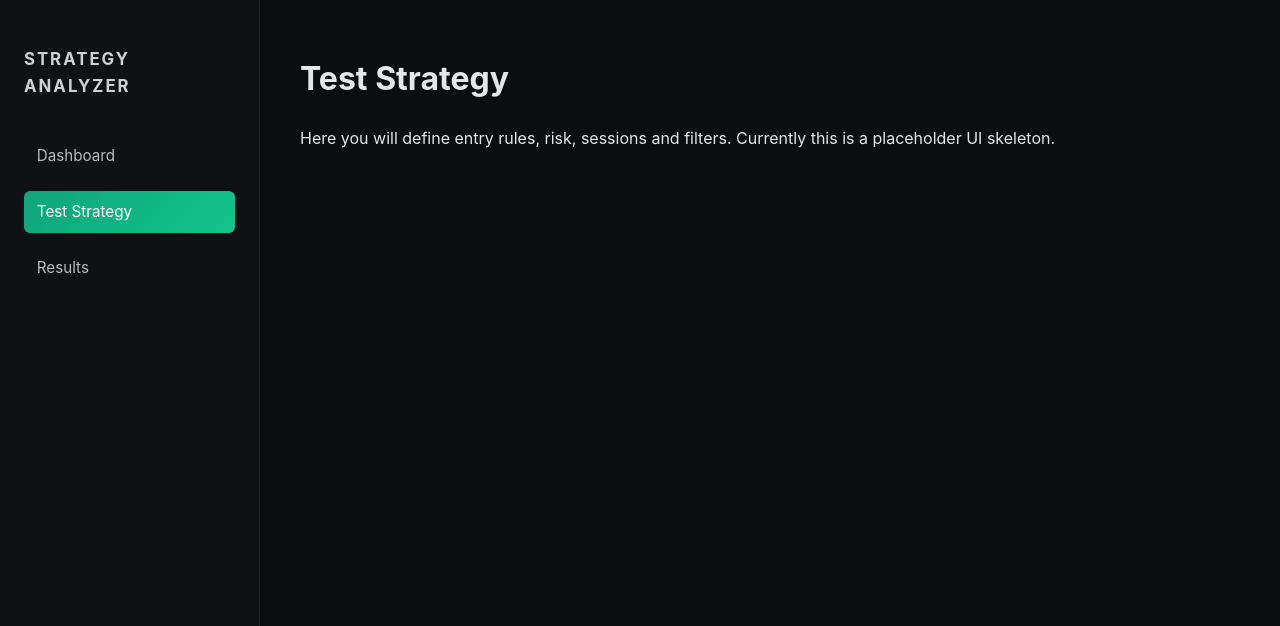
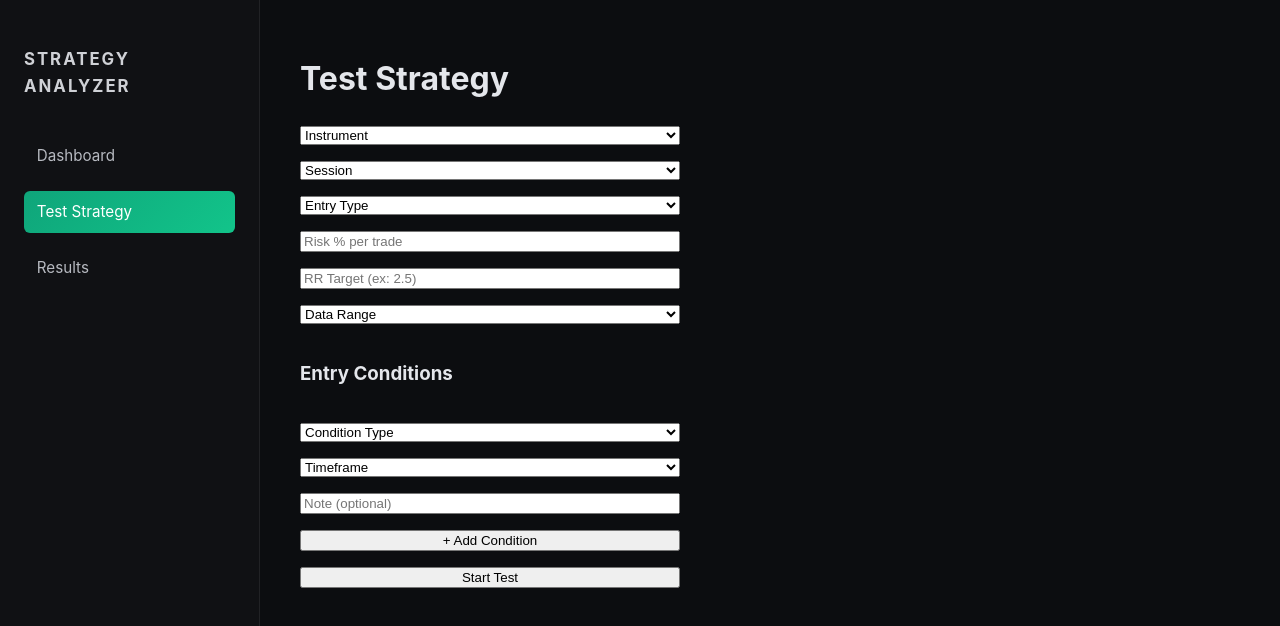
Before and after one commit to niv223/strategy-analyzer1, a React (Vite) app: page /app/test in a window 1280 px wide. Shown: the top 626 px of the page. Built offline with nearby package versions, Linux system fonts and the light colour scheme.

Commit message:
Update TestStrategy.jsx

```diff
--- a/src/pages/TestStrategy.jsx
+++ b/src/pages/TestStrategy.jsx
@@ -1,11 +1,132 @@
+import { useState } from "react";
+
 export default function TestStrategy() {
+  const [form, setForm] = useState({
+    instrument: "",
+    session: "",
+    entryType: "",
+    risk: "",
+    rr: "",
+    range: "",
+    conditions: []
+  });
+
+  const update = (key, val) =>
+    setForm((prev) => ({ ...prev, [key]: val }));
+
+  // temp state to add rule
+  const [newCond, setNewCond] = useState({
+    type: "",
+    tf: "",
+    note: ""
+  });
+
+  const addCondition = () => {
+    if (!newCond.type || !newCond.tf) return;
+    setForm((prev) => ({
+      ...prev,
+      conditions: [...prev.conditions, newCond]
+    }));
+    setNewCond({ type: "", tf: "", note: "" });
+  };
+
+  const handleSubmit = (e) => {
+    e.preventDefault();
+    console.log("Strategy Params:", form);
+  };
+
   return (
     <div>
       <h1>Test Strategy</h1>
-      <p>
-        Here you will define entry rules, risk, sessions and filters.
-        Currently this is a placeholder UI skeleton.
-      </p>
+
+      {/* MAIN PARAMS FORM */}
+      <form onSubmit={handleSubmit} style={{ display: "grid", gap: "1rem", maxWidth: "380px" }}>
+
+        <select onChange={(e) => update("instrument", e.target.value)}>
+          <option value="">Instrument</option>
+          <option>EURUSD</option>
+          <option>GBPUSD</option>
+          <option>XAUUSD</option>
+          <option>US100</option>
+        </select>
+
+        <select onChange={(e) => update("session", e.target.value)}>
+          <option value="">Session</option>
+          <option>London</option>
+          <option>New York</option>
+          <option>Asia</option>
+        </select>
+
+        <select onChange={(e) => update("entryType", e.target.value)}>
+          <option value="">Entry Type</option>
+          <option>Long</option>
+          <option>Short</option>
+          <option>Both</option>
+        </select>
+
+        <input
+          type="number"
+          placeholder="Risk % per trade"
+          onChange={(e) => update("risk", e.target.value)}
+        />
+
+        <input
+          type="number"
+          placeholder="RR Target (ex: 2.5)"
+          onChange={(e) => update("rr", e.target.value)}
+        />
+
+        <select onChange={(e) => update("range", e.target.value)}>
+          <option value="">Data Range</option>
+          <option>3 Months</option>
+          <option>6 Months</option>
+          <option>1 Year</option>
+          <option>2 Years</option>
+        </select>
+
+        {/* ENTRY CONDITIONS BUILDER */}
+        <h3>Entry Conditions</h3>
+
+        <select value={newCond.type} onChange={(e) => setNewCond((p) => ({ ...p, type: e.target.value }))}>
+          <option value="">Condition Type</option>
+          <option>FVG</option>
+          <option>Liquidity Sweep</option>
+          <option>MSS / BOS</option>
+          <option>Order Block Retest</option>
+          <option>ATR Filter</option>
+        </select>
+
+        <select value={newCond.tf} onChange={(e) => setNewCond((p) => ({ ...p, tf: e.target.value }))}>
+          <option value="">Timeframe</option>
+          <option>1m</option>
+          <option>5m</option>
+          <option>15m</option>
+          <option>1H</option>
+          <option>2H</option>
+        </select>
+
+        <input
+          placeholder="Note (optional)"
+          value={newCond.note}
+          onChange={(e) => setNewCond((p) => ({ ...p, note: e.target.value }))}
+        />
+
+        <button type="button" onClick={addCondition}>+ Add Condition</button>
+
+        {/* VIEW CONDITIONS */}
+        {form.conditions.length > 0 && (
+          <ul>
+            {form.conditions.map((c, i) => (
+              <li key={i}>
+                {c.type} @ {c.tf} {c.note && `- ${c.note}`}
+              </li>
+            ))}
+          </ul>
+        )}
+
+        <button type="submit">Start Test</button>
+      </form>
+
     </div>
   );
 }
```
